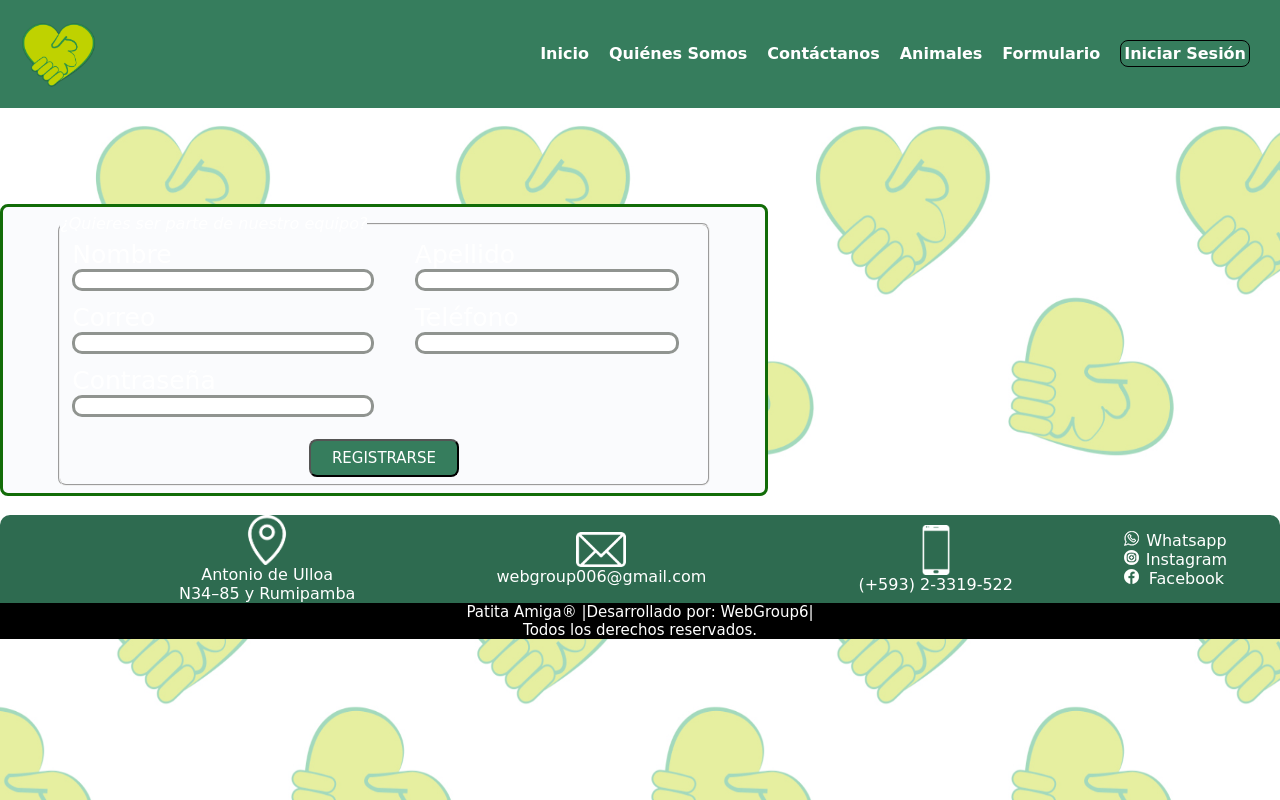
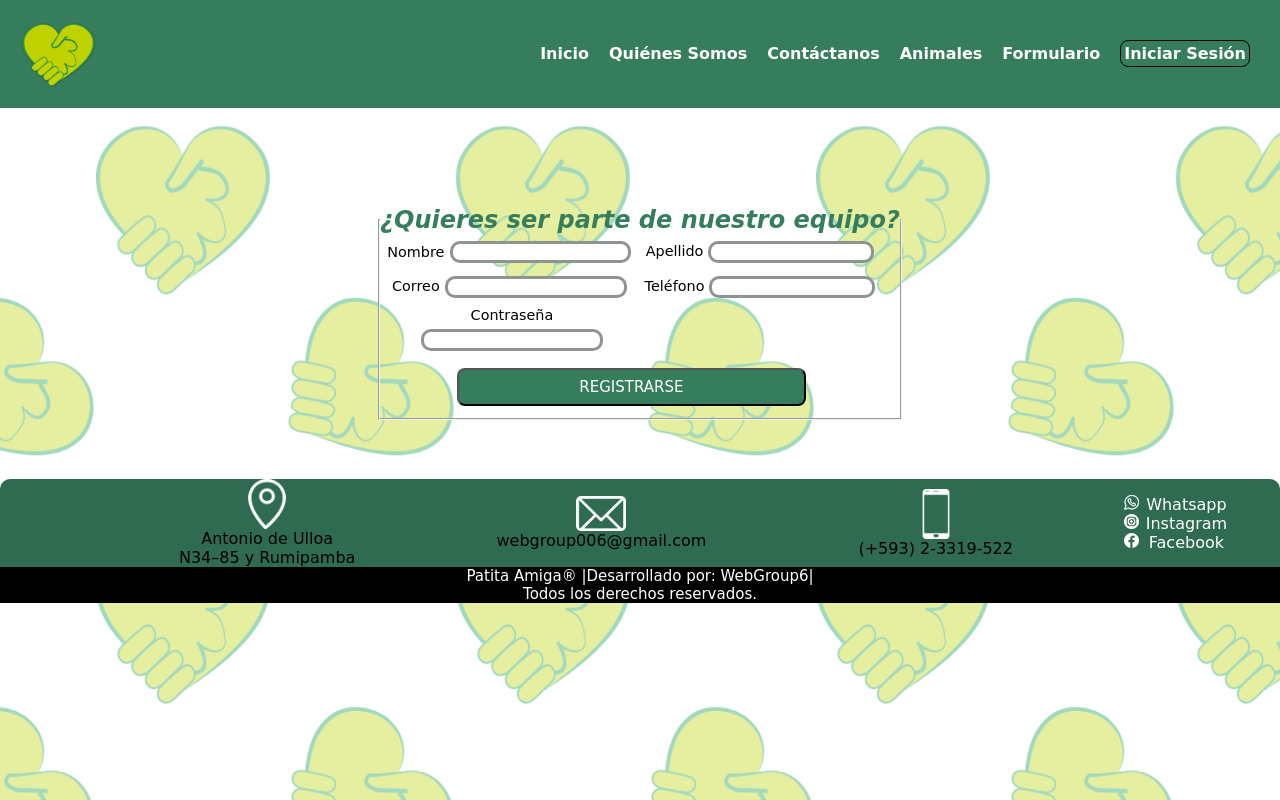
Before and after one commit to maguevara10/Patita_Amiga_Client_Server, a React (Create React App) app in the folder client/: page /IniciarSesion in a window 1280 px wide. Built offline with nearby package versions, Linux system fonts and the light colour scheme.

Commit message:
empiezo el registro

```diff
--- a/client/src/components/Popup.css
+++ b/client/src/components/Popup.css
@@ -1,7 +1,6 @@
 *
 {
     font-family: "Comic Sans MS", "Comic Sans", cursive;
-    color:white;
 }
 
 @font-face {
@@ -10,6 +9,7 @@
 }
 
 .popup{
+    color:white;
     position: fixed;
     top: 0;
     left: 0;
--- a/client/src/pages/iniciarSesion.js
+++ b/client/src/pages/iniciarSesion.js
@@ -1,5 +1,7 @@
 import React, { useState, useEffect } from 'react';
 import Axios from 'axios';
+
+import '../styles/estiloIniciarSesion.css'
 
 function IniciarSesion() {
     const [nombre, setNombre] = useState('');
@@ -28,14 +30,14 @@ function IniciarSesion() {
             <br />
             <br />
 
-            <section>
+            <section id="contenregis">
 
-                <table id="tablaFormulario" align="center">
+                <table id="tabregis" align="center">
                     <tr>
                         <td>
                             <form>
                                 <fieldset>
-                                    <legend><em>¿Quieres ser parte de nuestro equipo?</em></legend>
+                                    <legend id="titregis"><em>¿Quieres ser parte de nuestro equipo?</em></legend>
                                     <table >
                                         <tr>
                                             <td><label for="nombre">Nombre</label>
--- /dev/null
+++ b/client/src/styles/estiloIniciarSesion.css
@@ -0,0 +1,22 @@
+
+#tabregis{
+    display: grid;
+    justify-content: center;
+    margin:0 auto;
+    text-align: center;
+}
+
+#titregis{
+    color:rgb(54, 125, 93);
+    font-size: 1.5em;
+    text-align: center;
+    font-weight: bold;
+}
+
+#tabregis label{
+    font-size: 0.9em;
+}
+#tabregis input{
+    width:70%;
+    margin:2%;
+}
```
